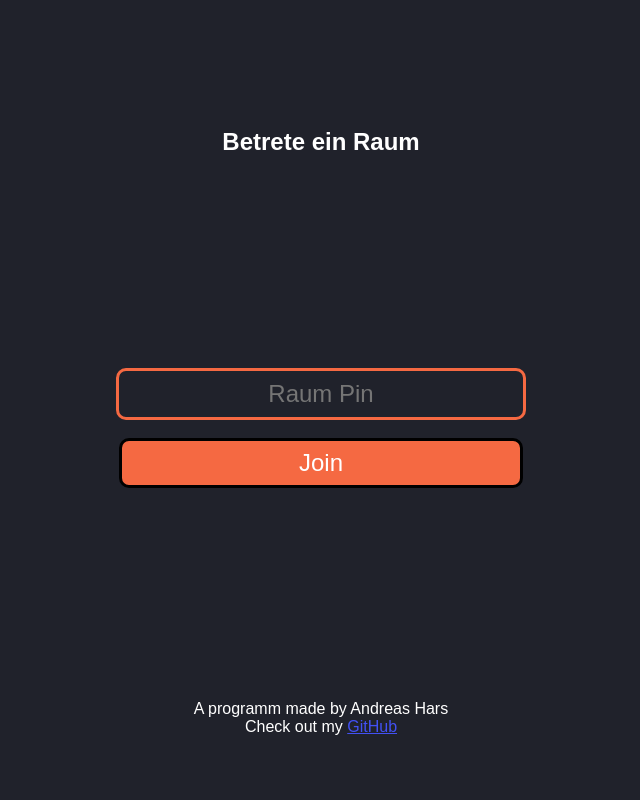
After one commit to Andi1005/QTify, a Flask app: template src/group-playlist/templates/join.html in a window 1280 px wide. The commit adds this page. Shown: the whole page, without its empty margins (319-959 px from the left). Run offline with Flask 2, Linux system fonts and the light colour scheme; the template is opened without the code that fills it, so the values that code supplies are empty.

Commit message:
changed directory struckture, css for index and join page

```diff
--- a/flaskr/app.py
+++ b/src/group-playlist/app.py
@@ -36,12 +36,23 @@ def host():
 
     return render_template("host.html")
 
-@app.route("/join")
+@app.route("/join", methods=("GET", "POST"))
 def join():
-    pass
+    args = request.args
+    pin = args.get("pin")
+    print(pin)
 
-@app.route("/room", methods=("GET", "POST"))
-def room():
+    if request.method == "POST":
+        if pin is not None:
+            return redirect(url_for('room', pin=pin))
+
+    return render_template("join.html")
+
+@app.route("/room/<int:pin>", methods=("GET", "POST"))
+def room(pin):
+    args = request.args
+    pin = args.get("pin")
+
     if request.method == "POST":
         pass
         #Add song to queue
--- /dev/null
+++ b/src/group-playlist/static/style.css
@@ -0,0 +1,107 @@
+* {
+    margin: 0;
+    padding: 0;
+
+    font-family: Arial;
+    text-decoration: none;
+    color: white;
+}
+
+html, body {
+    height: 100%;
+    background: #20222b;
+}
+
+.content {
+    height: 100%;
+    display: flex;
+    flex-direction: column;
+    justify-content: space-between;
+    align-items: center;
+    text-align: center;
+}
+
+.project-name {
+  margin-top: 5%;
+  font-size: 3.5rem;
+}
+
+.project-name:hover {
+  font-size: 3.6rem;
+  transition: font-size 0.4s;
+}
+
+.join-btn, .host-btn {
+    font-size: 1.8rem;
+    color: black;
+    border-style: solid;
+    border-width: 5px;
+    border-radius: 10px;
+    border-color: black;
+    width: 55%;
+    height: 15%;
+    display: flex;
+    flex-direction: column;
+    justify-content: center;
+}
+
+.join-btn {
+  background: #2ab85c;
+}
+
+.join-btn:hover, .host-btn:hover {
+  height: 16%;
+  width: 56%;
+  transition: width 0.2s, height 0.2s;
+}
+
+.host-btn {
+  background: #469fe3;
+}
+
+.credits {
+  margin-bottom: 5%;
+}
+
+.link {
+  color: #4251f5;
+  text-decoration: underline;
+}
+
+.headline {
+  margin-top: 10%;
+}
+
+.pin-input {
+  width: 35%;
+  height: 15%;
+
+  display: flex;
+  flex-direction: column;
+  justify-content: center;
+  align-items: center;
+}
+
+.submit-btn, .pin-textfield {
+  font-size: 1.5rem;
+
+  width: 90%;
+  height: 90%;
+
+  border-style: solid;
+  border-width: 3px;
+  border-radius: 10px;
+  border-color: black;
+
+  text-align: center;
+}
+
+.submit-btn {
+  background-color: #f56942;
+}
+
+.pin-textfield {
+  border-color: #f56942;
+  color: #f56942;
+  background-color: rgba(255, 255, 255, 0)
+}
--- /dev/null
+++ b/src/group-playlist/templates/join.html
@@ -0,0 +1,16 @@
+{% extends 'base.html' %}
+
+{% block content %}
+
+<h2 class="headline">Betrete ein Raum</h2>
+
+<form class="pin-input" method="post">
+    <input class="pin-textfield" type="text" name="pin" placeholder="Raum Pin"><br/>
+    <input class="submit-btn" type="submit" value="Join">
+</form>
+<div class="credits">
+    <p>A programm made by Andreas Hars</p>
+    <p>Check out my <a class="link" href="https://github.com/Andi1005" target="_blank">GitHub</a></p>
+</div>
+
+{% endblock %}
--- a/flaskr/templates/room.html
+++ b/src/group-playlist/templates/room.html
@@ -2,7 +2,7 @@
 
 {% block content %}
 
-<h1><a href="{{ url_for('index') }}">Group Playlist</a></h1>
+<h1 class="project-name"><a href="{{ url_for('index') }}">Group Playlist</a></h1>
 
 <div class="current-song"></div>
 
```
Also changed, not shown: flaskr/static/style.css (deleted, +0 -27 lines), flaskr/templates/index.html (deleted, +0 -13 lines), flaskr/templates/join_room.html (deleted, +0 -11 lines), src/group-playlist/templates/index.html (added, +13 -0 lines), src/group-playlist/auth.py (renamed from flaskr/auth.py), src/group-playlist/db.py (renamed from flaskr/db.py), src/group-playlist/init-db.py (renamed from flaskr/init-db.py), src/group-playlist/shema.sql (renamed from flaskr/shema.sql), src/group-playlist/templates/auth.html (renamed from flaskr/templates/auth.html), src/group-playlist/templates/base.html (renamed from flaskr/templates/base.html), src/group-playlist/templates/host.html (renamed from flaskr/templates/host.html).
